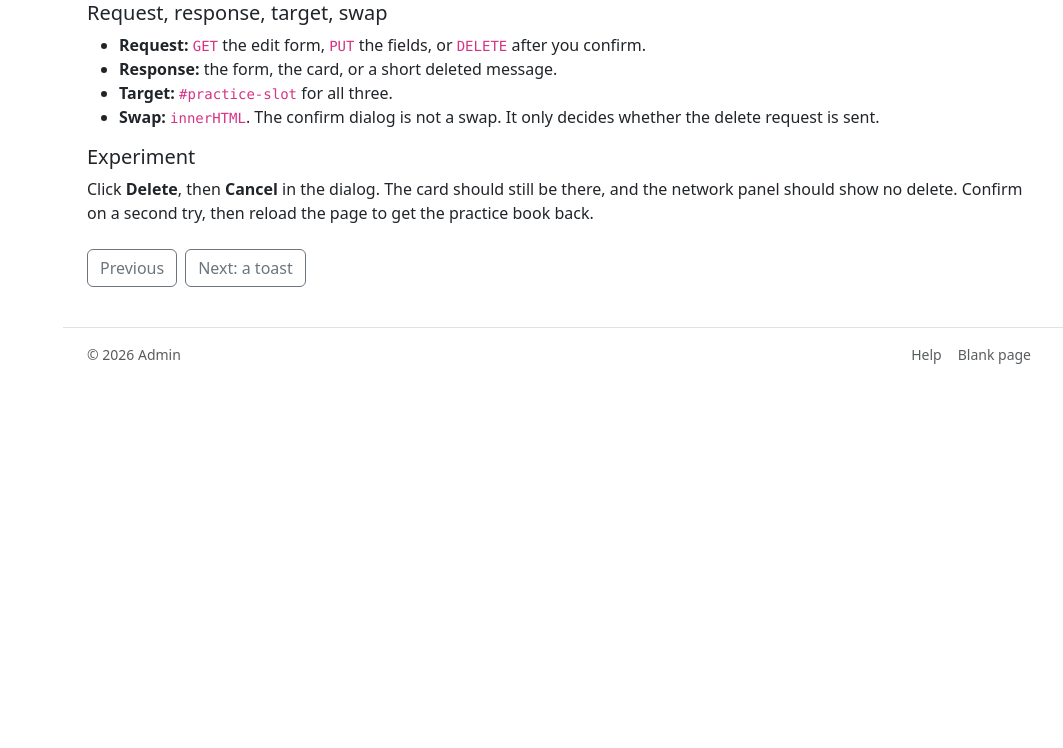
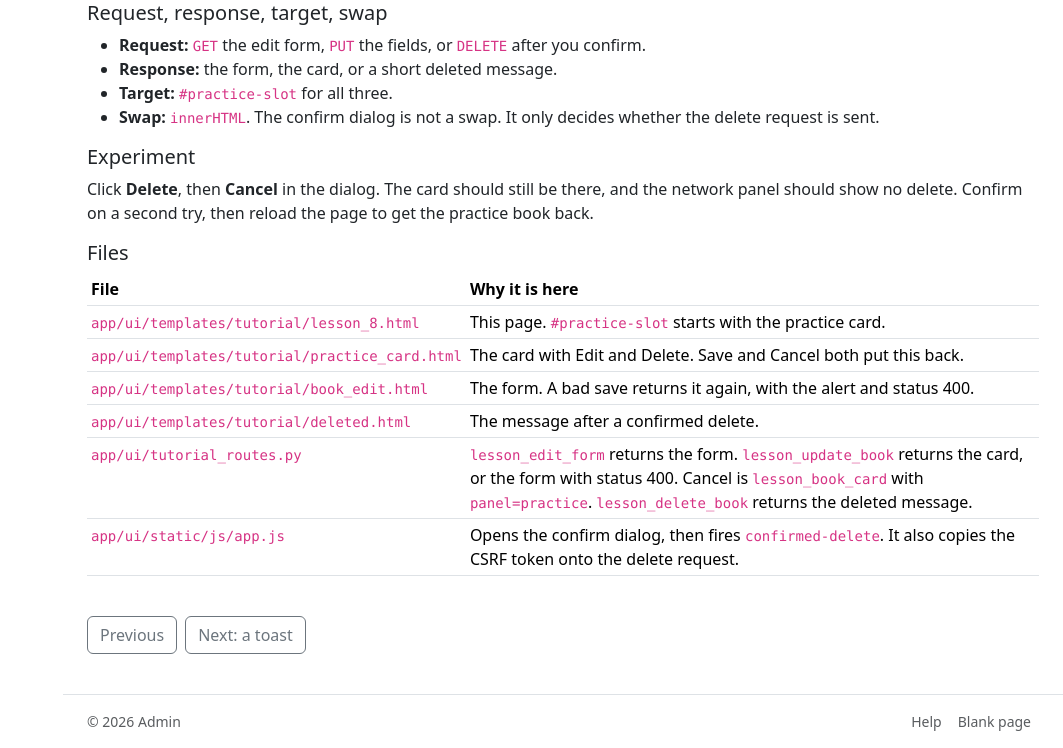
Before and after one commit to tgogos/htmx-bootstrap-tutorial, a FastAPI app: template app/ui/templates/tutorial/lesson_8.html in a window 1280 px wide. Shown: the part 1897-2645 px from the top of the page, without its empty margins (217-1280 px from the left). Before the commit the page ends 2261 px from the top, so only its background shows below. Run offline with FastAPI, Linux system fonts and the light colour scheme; the template is opened without the code that fills it, so the values that code supplies are empty; parts of the project's set-up code (start-up, migrations or seed data) failed here and were passed over; some libraries are stand-ins or nearby versions.

Commit message:
List the files lesson 8 uses so the card, the edit form, the delete, and the confirm script are easy to find.
Co-authored-by: Cursor <cursoragent@cursor.com>

```diff
--- a/app/ui/templates/tutorial/lesson_8.html
+++ b/app/ui/templates/tutorial/lesson_8.html
@@ -67,6 +67,44 @@
 <h2 class="h5">Experiment</h2>
 <p>Click <strong>Delete</strong>, then <strong>Cancel</strong> in the dialog. The card should still be there, and the network panel should show no delete. Confirm on a second try, then reload the page to get the practice book back.</p>
 
+<h2 class="h5">Files</h2>
+<div class="table-responsive">
+  <table class="table table-sm">
+    <thead>
+      <tr>
+        <th scope="col">File</th>
+        <th scope="col">Why it is here</th>
+      </tr>
+    </thead>
+    <tbody>
+      <tr>
+        <td><code>app/ui/templates/tutorial/lesson_8.html</code></td>
+        <td>This page. <code>#practice-slot</code> starts with the practice card.</td>
+      </tr>
+      <tr>
+        <td><code>app/ui/templates/tutorial/practice_card.html</code></td>
+        <td>The card with Edit and Delete. Save and Cancel both put this back.</td>
+      </tr>
+      <tr>
+        <td><code>app/ui/templates/tutorial/book_edit.html</code></td>
+        <td>The form. A bad save returns it again, with the alert and status 400.</td>
+      </tr>
+      <tr>
+        <td><code>app/ui/templates/tutorial/deleted.html</code></td>
+        <td>The message after a confirmed delete.</td>
+      </tr>
+      <tr>
+        <td><code>app/ui/tutorial_routes.py</code></td>
+        <td><code>lesson_edit_form</code> returns the form. <code>lesson_update_book</code> returns the card, or the form with status 400. Cancel is <code>lesson_book_card</code> with <code>panel=practice</code>. <code>lesson_delete_book</code> returns the deleted message.</td>
+      </tr>
+      <tr>
+        <td><code>app/ui/static/js/app.js</code></td>
+        <td>Opens the confirm dialog, then fires <code>confirmed-delete</code>. It also copies the CSRF token onto the delete request.</td>
+      </tr>
+    </tbody>
+  </table>
+</div>
+
 <p class="mt-4 d-flex gap-2">
   <a class="btn btn-outline-secondary" href="/ui/tutorial/7">Previous</a>
   <a class="btn btn-outline-secondary" href="/ui/tutorial/9">Next: a toast</a>
```
